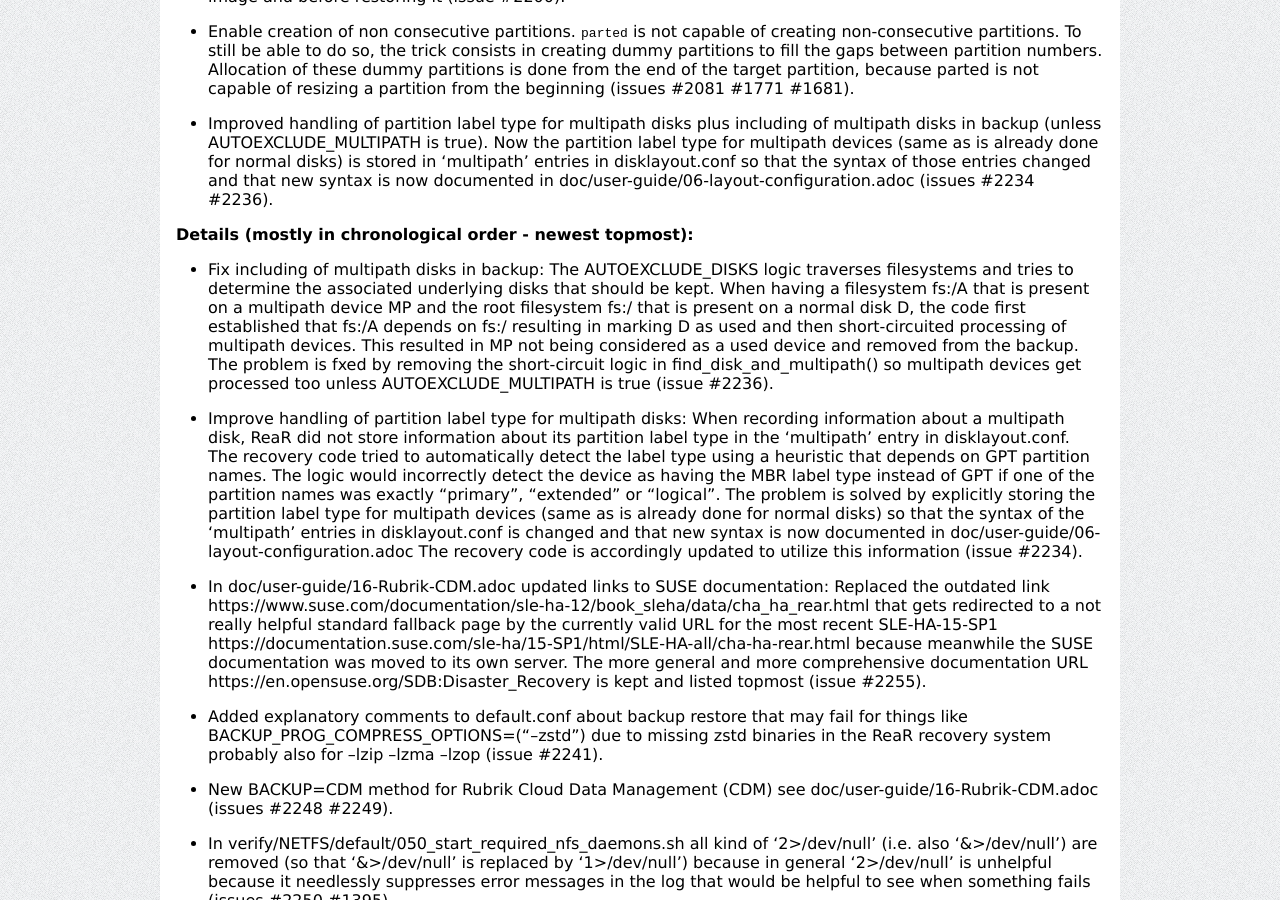
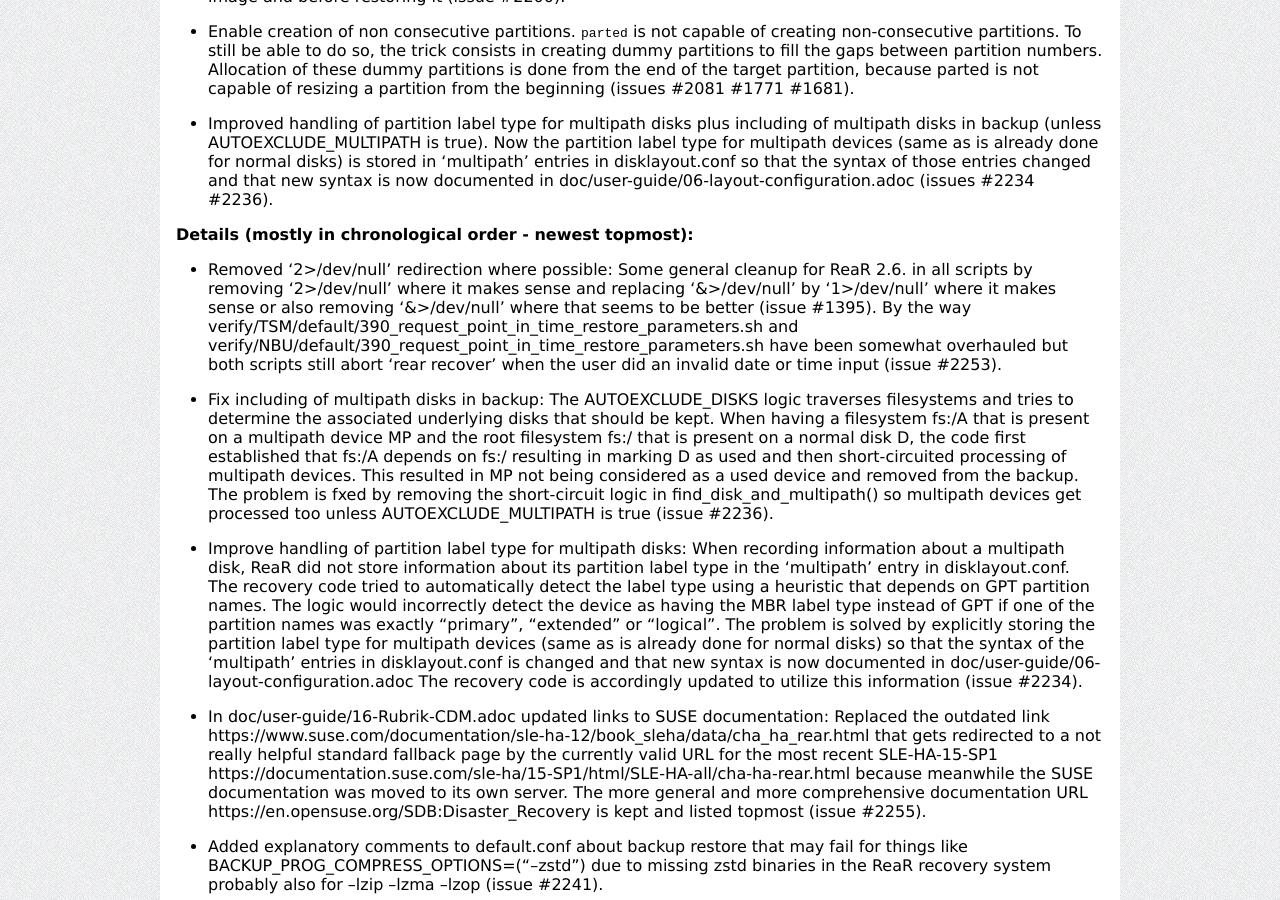
Before and after one commit to rear/rear.github.com, a Jekyll site: the page built from documentation/release-notes-2-6.md, in a window 1280 px wide and 900 px high, scrolled down 3339 px. Built offline with Jekyll 4.4.1, drawn with Linux system fonts in a browser that asks for light colours; comment, search, counter and statistics services are not loaded.

Commit message:
Update release-notes-2-6.md
Added latest GitHub commit message to release notes.

```diff
--- a/documentation/release-notes-2-6.md
+++ b/documentation/release-notes-2-6.md
@@ -211,6 +211,16 @@
 documented in doc/user-guide/06-layout-configuration.adoc (issues #2234 #2236).
 
 #### Details (mostly in chronological order - newest topmost):
+
+* Removed '2>/dev/null' redirection where possible:
+Some general cleanup for ReaR 2.6. in all scripts
+by removing '2>/dev/null' where it makes sense
+and replacing '&>/dev/null' by '1>/dev/null' where it makes sense
+or also removing '&>/dev/null' where that seems to be better (issue #1395).
+By the way verify/TSM/default/390_request_point_in_time_restore_parameters.sh
+and verify/NBU/default/390_request_point_in_time_restore_parameters.sh
+have been somewhat overhauled but both scripts still abort 'rear recover'
+when the user did an invalid date or time input (issue #2253).
 
 * Fix including of multipath disks in backup:
 The AUTOEXCLUDE_DISKS logic traverses filesystems and tries
```
